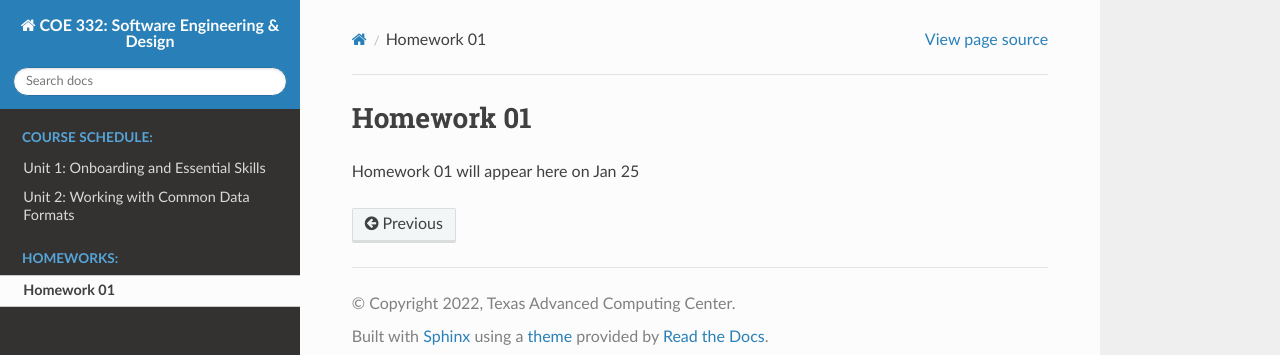
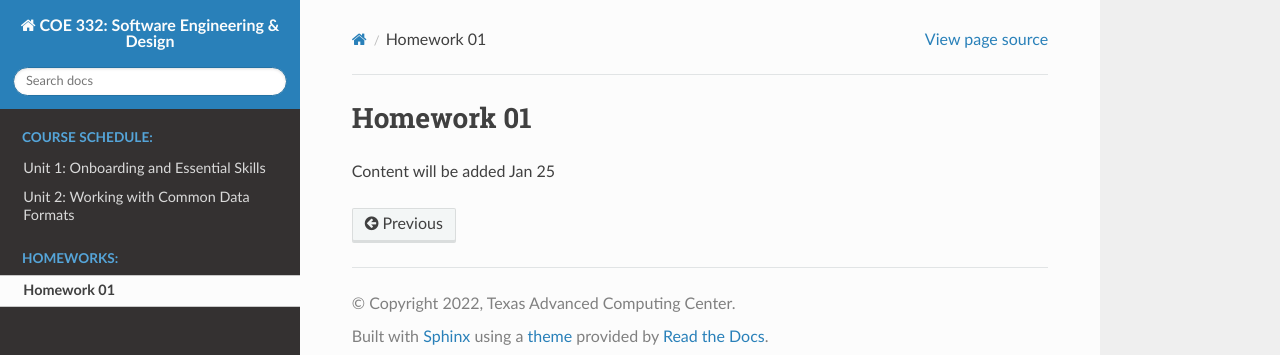
Before and after one commit to TACC/coe-332-sp22, a Sphinx documentation site: the page built from docs/homework/homework01.rst, in a window 1280 px wide. Shown: the top 355 px of the page. Built offline with Sphinx 7.4.7 and the Read the Docs theme 2.0.0, drawn with Linux system fonts in a browser that asks for light colours.

Commit message:
update language

```diff
--- a/docs/homework/homework01.rst
+++ b/docs/homework/homework01.rst
@@ -1,4 +1,4 @@
 Homework 01
 ===========
 
-Homework 01 will appear here on Jan 25
+Content will be added Jan 25
```
